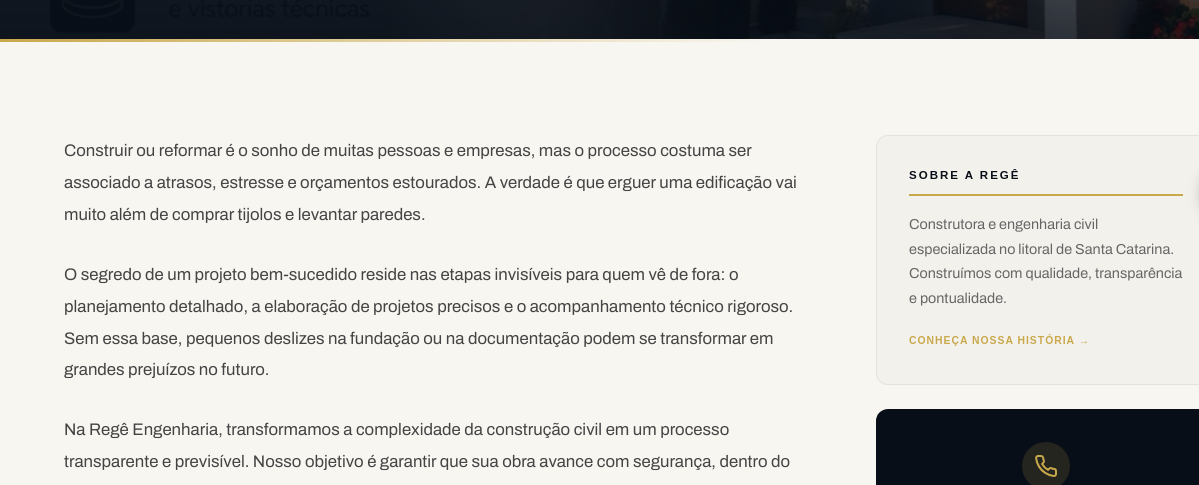
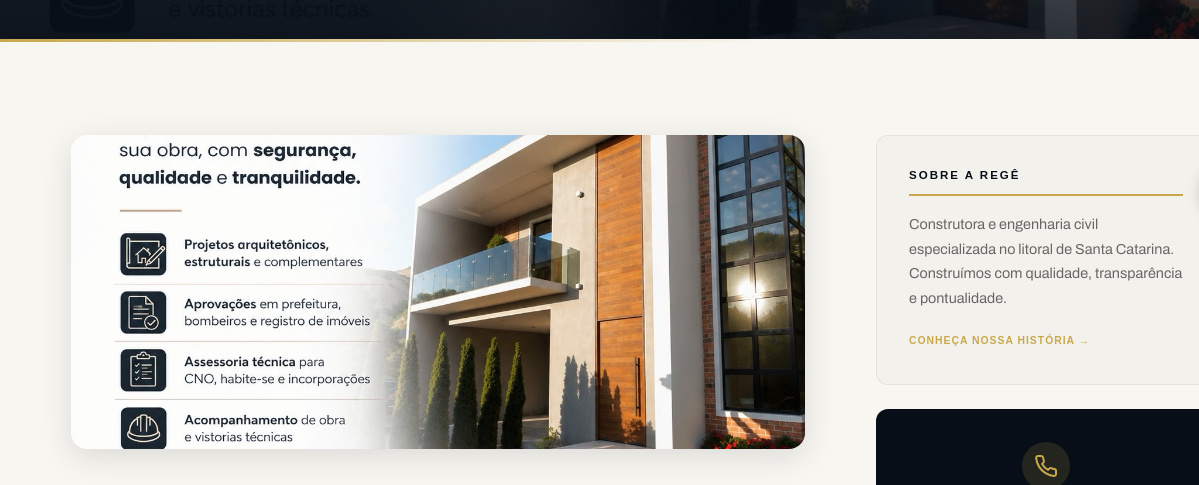
Before and after one commit to zuniojr/rege-engenharia, an Astro site: page /blog/acompanhamento-tecnico-de-obra in a window 1280 px wide. Shown: the part 561-1046 px from the top of the page, 0-1199 px from the left. Built offline with nearby package versions, Linux system fonts and the light colour scheme; Astro itself is replaced by a stand-in of ours; a web font is replaced by a local one.

Commit message:
feat: adicionar imagem de capa no início dos posts do blog

```diff
--- a/src/pages/blog/[slug].astro
+++ b/src/pages/blog/[slug].astro
@@ -68,6 +68,12 @@ const relatedPosts = blogPosts.filter(p => p.slug !== post.slug).slice(0, 3);
 
         <!-- Main Content -->
         <article class="sp-article v2-reveal">
+
+          <!-- Imagem de capa repetida no topo do artigo -->
+          <div class="sp-article-cover">
+            <img src={post.image} alt={post.imageAlt} />
+          </div>
+
           {post.content.map((block) => {
             if (block.type === 'paragraph') {
               return <p>{block.text}</p>;
@@ -311,6 +317,27 @@ const relatedPosts = blogPosts.filter(p => p.slug !== post.slug).slice(0, 3);
   grid-template-columns: 1fr 340px;
   gap: 4rem;
   align-items: start;
+}
+
+/* Article cover image */
+.sp-article-cover {
+  width: 100%;
+  max-width: 734px;
+  height: 314px;
+  margin: 0 auto 2.5rem;
+  border-radius: 16px;
+  overflow: hidden;
+  box-shadow: 0 8px 32px rgba(8,14,23,0.12);
+}
+.sp-article-cover img {
+  width: 100%;
+  height: 100%;
+  object-fit: cover;
+  display: block;
+  transition: transform 0.6s var(--v2-ease);
+}
+.sp-article-cover:hover img {
+  transform: scale(1.03);
 }
 
 /* Article */
```
